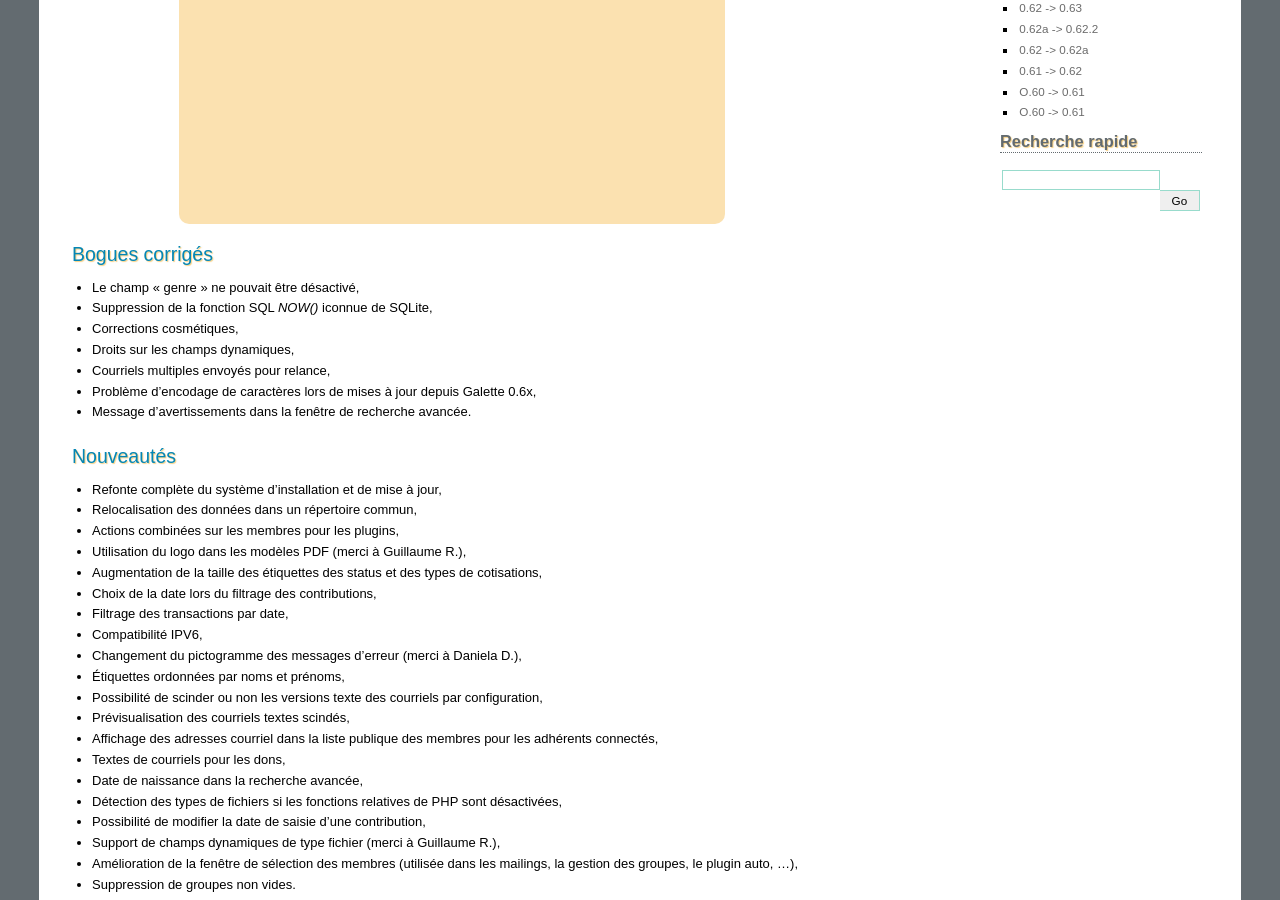
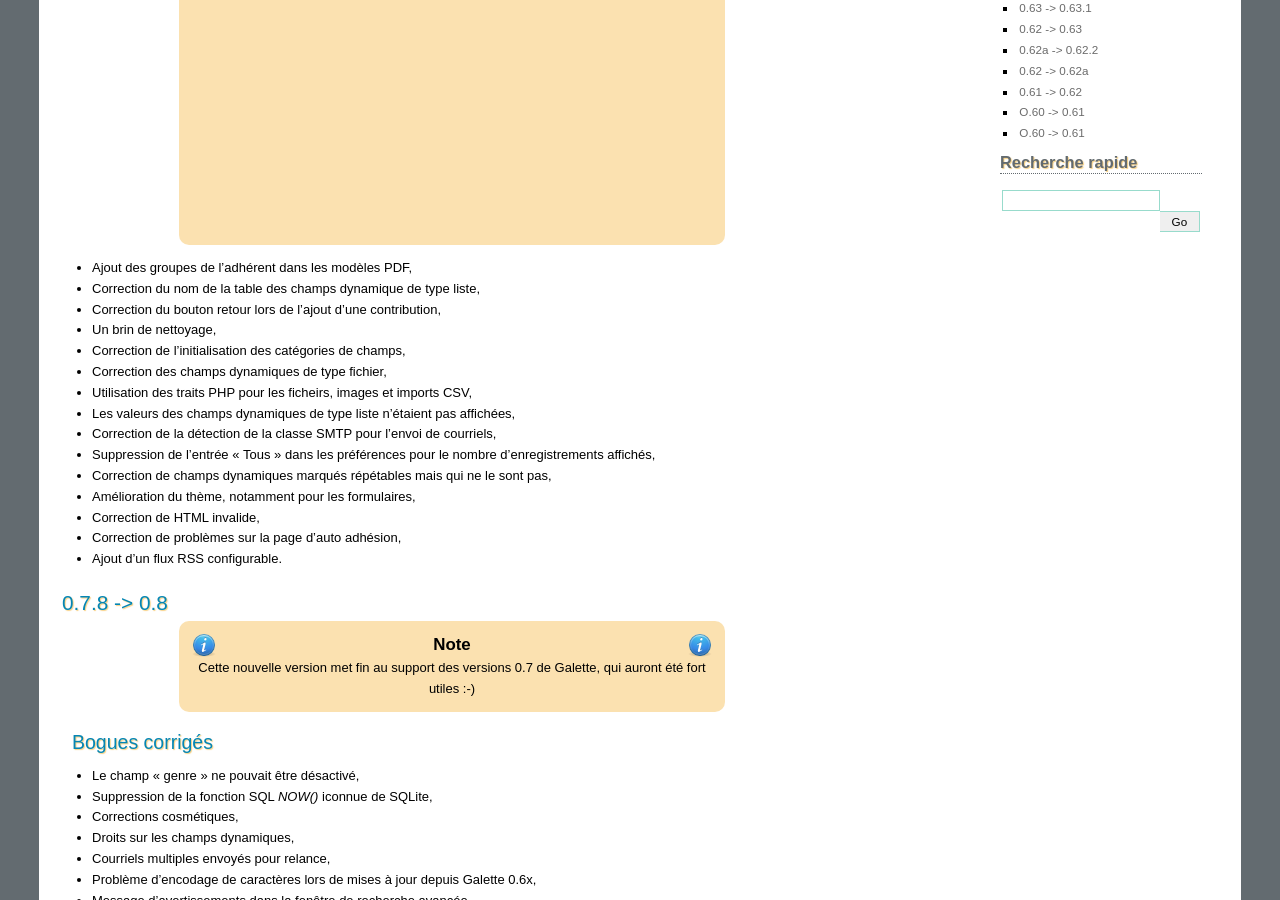
Before and after one commit to galette/galettedoc, a Sphinx documentation site: the page built from source/changelog.rst, in a window 1280 px wide and 900 px high, scrolled down 1365 px. Built offline with Sphinx 7.4.7, drawn with Linux system fonts in a browser that asks for light colours; some of the changed text lies outside the part shown.

Commit message:
Changelog 0.8.1

```diff
--- a/source/changelog.rst
+++ b/source/changelog.rst
@@ -5,6 +5,30 @@
 =========
 Changelog
 =========
+
+************
+0.8 -> 0.8.1
+************
+
+.. note::
+
+   Merci à Danielle qui a subventionné cette version !
+
+* Ajout des groupes de l'adhérent dans les modèles PDF,
+* Correction du nom de la table des champs dynamique de type liste,
+* Correction du bouton retour lors de l'ajout d'une contribution,
+* Un brin de nettoyage,
+* Correction de l'initialisation des catégories de champs,
+* Correction des champs dynamiques de type fichier,
+* Utilisation des traits PHP pour les ficheirs, images et imports CSV,
+* Les valeurs des champs dynamiques de type liste n'étaient pas affichées,
+* Correction de la détection de la classe SMTP pour l'envoi de courriels,
+* Suppression de l'entrée "Tous" dans les préférences pour le nombre d'enregistrements affichés,
+* Correction de champs dynamiques marqués répétables mais qui ne le sont pas,
+* Amélioration du thème, notamment pour les formulaires,
+* Correction de HTML invalide,
+* Correction de problèmes sur la page d'auto adhésion,
+* Ajout d'un flux RSS configurable.
 
 ************
 0.7.8 -> 0.8
```
